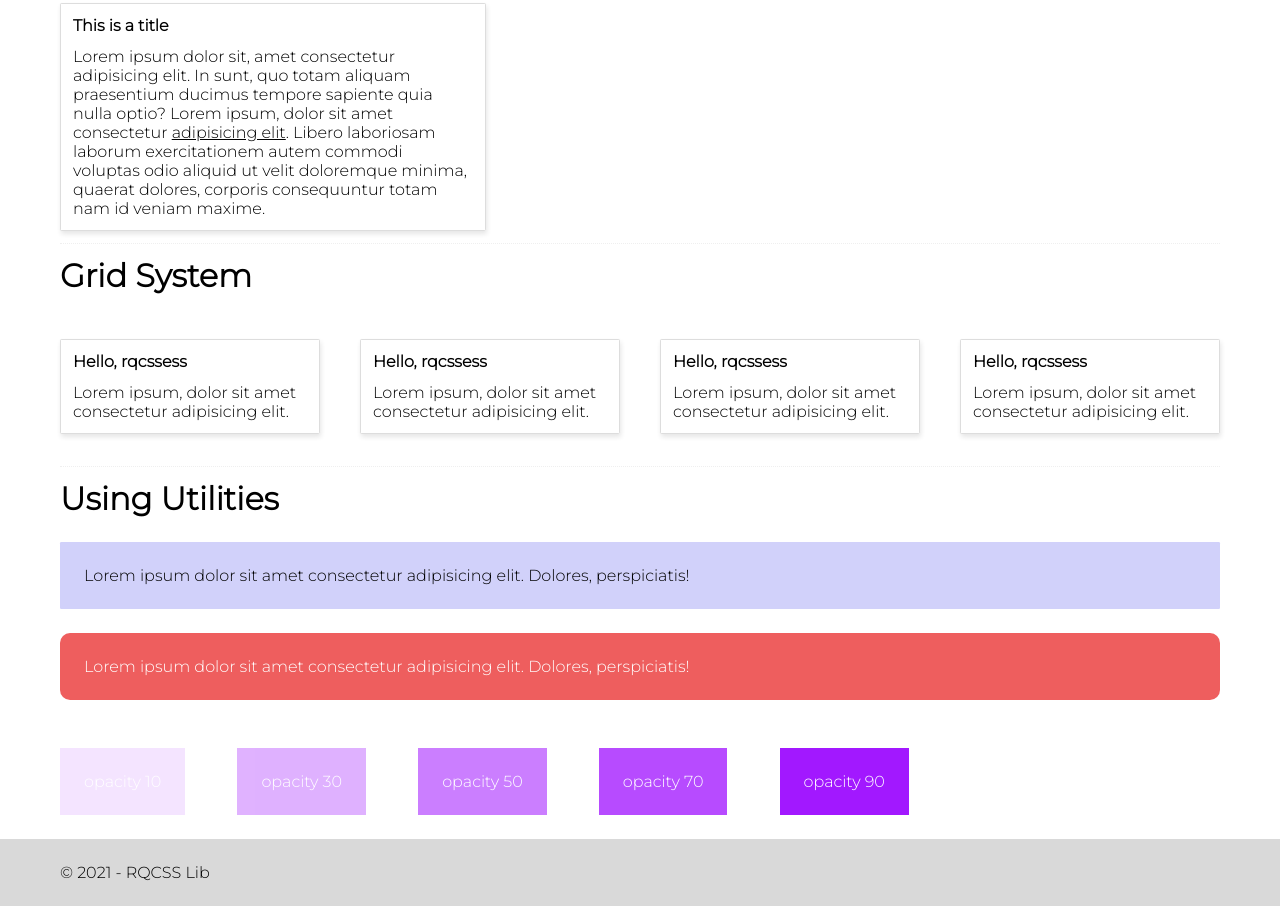
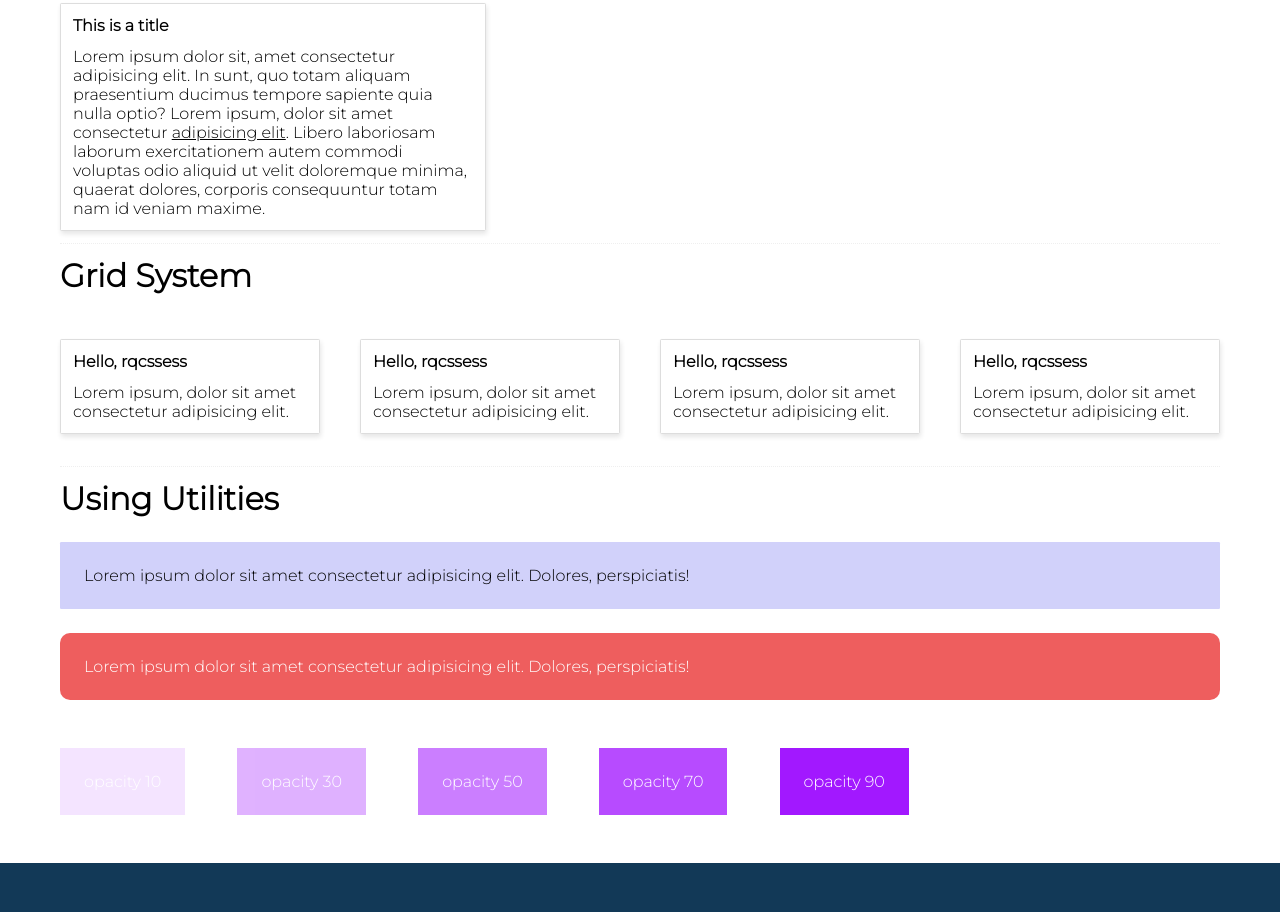
Before and after one commit to rangequest/rq-sass-lib, a website: page index.html in a window 1280 px wide. Shown: the part 1888-2800 px from the top of the page. Drawn offline with Linux system fonts and the light colour scheme.

Commit message:
some content added to homepage

```diff
--- a/index.html
+++ b/index.html
@@ -17,9 +17,7 @@
 
   <!-- navbar -->
   <nav class="navbar justify-between" style="background-color: #123957; color: white;">
-    <div class="container">
-      <h1 class="site-title">RQCSS - Lightweight CSS Library</h1>
-    </div>
+    <h1 class="site-title">RQCSS Lib</h1>
   </nav>
 
   <!-- intro -->
@@ -217,9 +215,10 @@
   </section>
 
   <!-- footer -->
-  <footer class="bg-gray-light-7 p-2 mt-2" id="lib-footer">
+  <footer class="pt-3 pb-2 mt-3" id="lib-footer" style="background-color: #123957;  color: white;">
     <div class="container text-center">
-      © 2021 - <a href="https://range.quest">RQCSS Lib</a>
+      <p class="pb-2"><a href="https://range.quest">https://range.quest</a></p>
+      <p>© 2021 - <a href="https://range.quest">RQCSS Lib</a></p>
     </div>
   </footer>
 </body>
```
